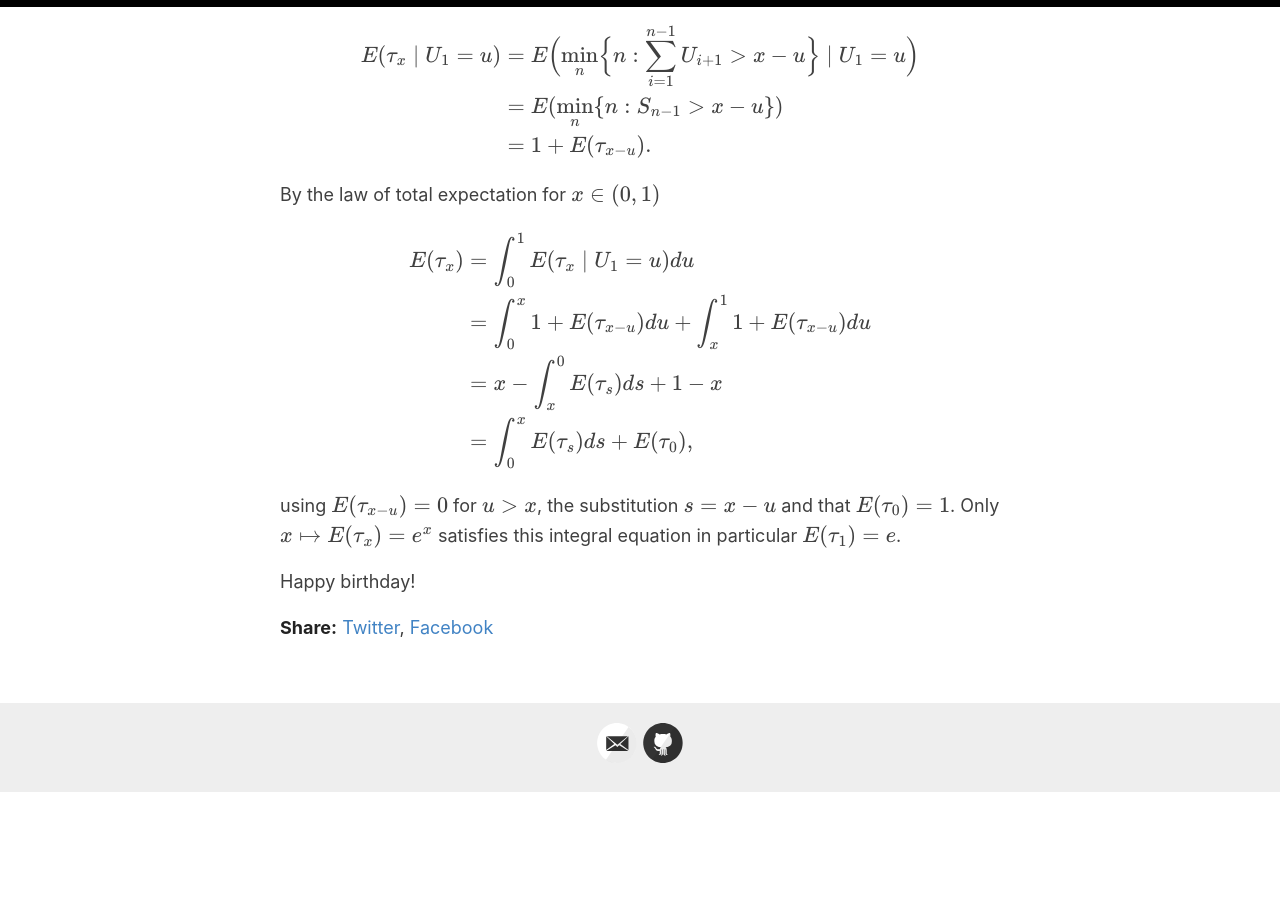
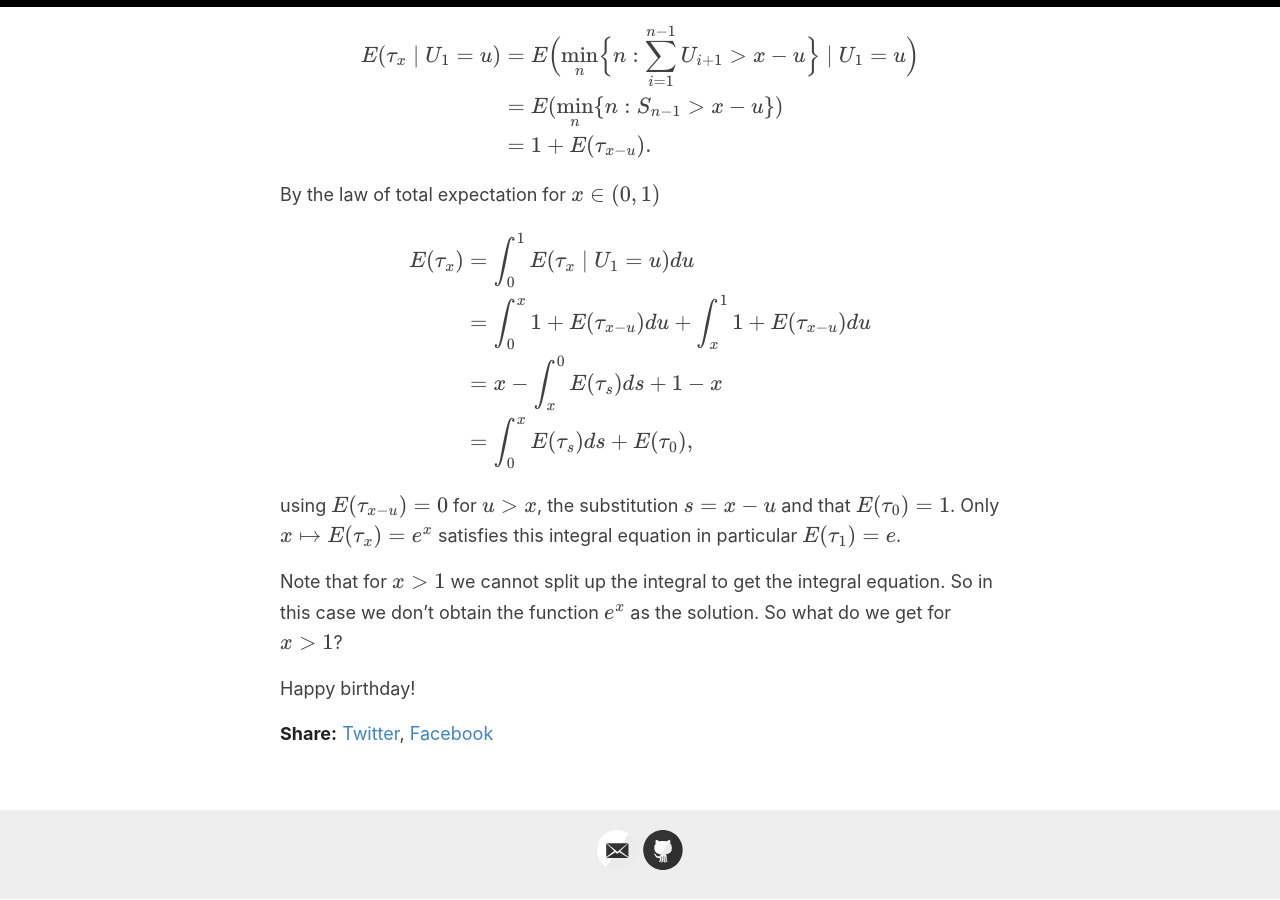
Before and after one commit to adam-lund/adam-lund.github.io, a Jekyll site: the page built from _posts/2019-09-28-Uniform sum problem-.md, in a window 1280 px wide and 900 px high, scrolled down 1375 px. Built offline with Jekyll 4.4.1, drawn with Linux system fonts in a browser that asks for light colours; formulas are drawn with MathJax 3; before the commit the page ends 2168 px from its top, so only the background shows below that.

Commit message:
trying my hand

```diff
--- a/_posts/2019-09-28-Uniform sum problem-.md
+++ b/_posts/2019-09-28-Uniform sum problem-.md
@@ -33,8 +33,10 @@ $$\begin{align}  E(\tau_x)&=\int_0^1 E(\tau_x\mid U_1=u)du\\
   &=\int_0^x E(\tau_s)ds+E(\tau_0),
 \end{align}$$
 
-using $E(\tau_{x-u})=0$ for $u>x$, the substitution $s=x-u$ and that $E(\tau_0)=1$. Only $x \mapsto E(\tau_x)=e^{x}$ satisfies this integral equation in particular $E(\tau_1)=e$.
+using $E(\tau_{x-u})=0$ for $u>x$, the substitution $s=x-u$ and that $E(\tau_0)=1$.
+ Only $x \mapsto E(\tau_x)=e^{x}$ satisfies this integral equation in particular $E(\tau_1)=e$.
 
-
+Note that for $x>1$ we cannot split up the integral to get the integral equation.
+So in this case we don't obtain the function $e^x$ as the solution. So what do we get for $x>1$?
 
 Happy birthday!
```
